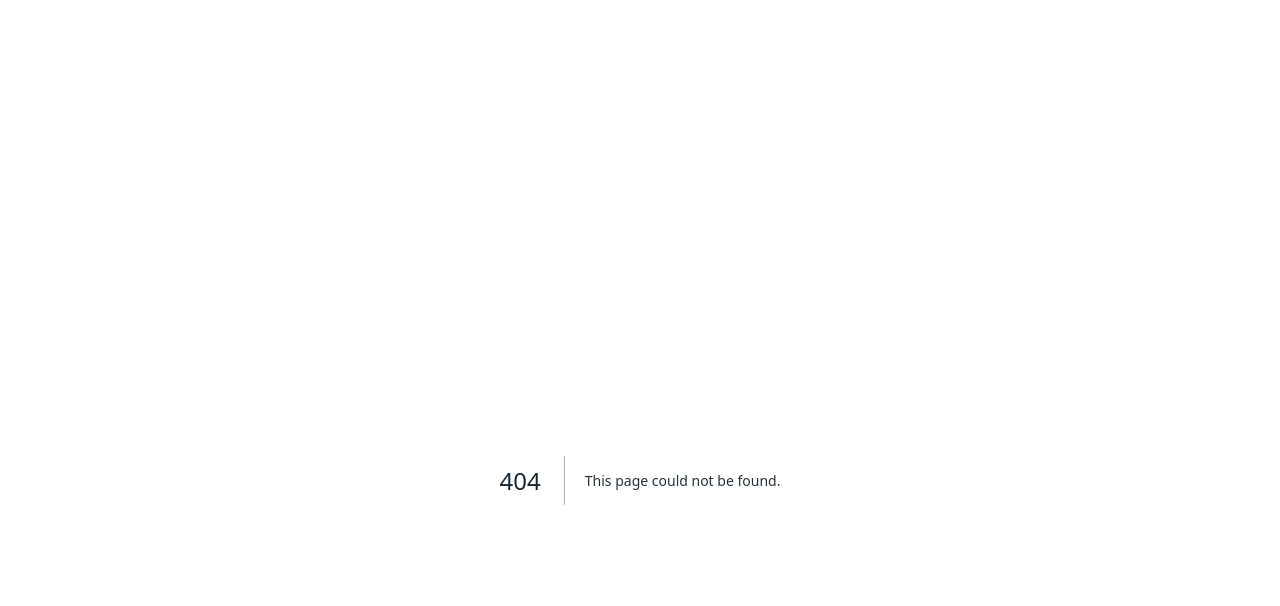
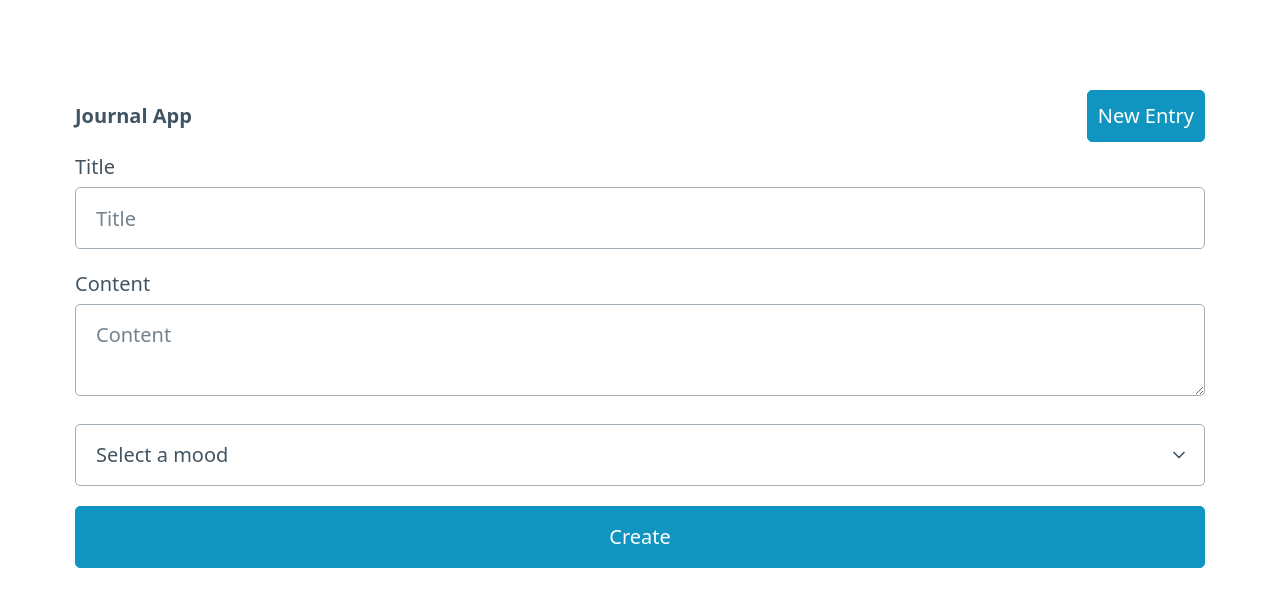
Before and after one commit to jess-bennett/development-journal, a Next.js app: page /entry/create in a window 1280 px wide. Before the commit this address had no page. Shown: the top 606 px of the page. Built offline with nearby package versions, Linux system fonts and the light colour scheme.

Commit message:
feat: add edit and delete functionality

```diff
--- /dev/null
+++ b/app/api/entry/delete/route.ts
@@ -0,0 +1,11 @@
+import type { NextRequest } from "next/server";
+import prisma from "@/lib/prisma";
+export async function DELETE(req: NextRequest) {
+  const { searchParams } = req.nextUrl;
+  const id = searchParams.get("id")!;
+  await prisma.entry.delete({
+    where: {
+      id,
+    },
+  });
+}
--- /dev/null
+++ b/app/entry/create/page.tsx
@@ -0,0 +1,39 @@
+import React from "react";
+import { Mood, PrismaClient } from "@prisma/client";
+import { redirect } from "next/navigation";
+
+const prisma = new PrismaClient();
+
+async function createEntry(data: FormData) {
+  "use server";
+  const formData = {
+    title: data.get("title")!.toString(),
+    content: data.get("content")!.toString(),
+    mood: data.get("mood")! as Mood,
+  };
+  await prisma.entry.create({ data: formData });
+  redirect("/");
+}
+
+export default function CreatePage() {
+  const moods = Object.values(Mood);
+  return (
+    <form action={createEntry}>
+      <label htmlFor="title">Title</label>
+      <input type="text" name="title" id="title" placeholder="Title" />
+      <label htmlFor="content">Content</label>
+      <textarea name="content" id="content" placeholder="Content" />
+      <select name="mood">
+        <option value="" disabled selected>
+          Select a mood
+        </option>
+        {moods.map((mood, idx) => (
+          <option key={idx} value={mood}>
+            {mood}
+          </option>
+        ))}
+      </select>
+      <button type="submit">Create</button>
+    </form>
+  );
+}
--- a/app/layout.tsx
+++ b/app/layout.tsx
@@ -1,5 +1,6 @@
 import { Metadata } from "next";
 import "@picocss/pico";
+import Navbar from "@/components/Navbar";
 
 export const metadata: Metadata = {
   title: "Create Next App",
@@ -14,7 +15,10 @@ export default function RootLayout({
   return (
     <html lang="en">
       <body>
-        <main className="container">{children}</main>
+        <main className="container">
+          <Navbar />
+          {children}
+        </main>
       </body>
     </html>
   );
--- /dev/null
+++ b/components/Navbar.tsx
@@ -0,0 +1,21 @@
+import Link from "next/link";
+import React from "react";
+
+export default function Navbar() {
+  return (
+    <nav>
+      <ul>
+        <li>
+          <strong>Journal App</strong>
+        </li>
+      </ul>
+      <ul>
+        <li>
+          <Link href="/entry/create" role={"button"}>
+            New Entry
+          </Link>
+        </li>
+      </ul>
+    </nav>
+  );
+}
--- a/next.config.js
+++ b/next.config.js
@@ -1,4 +1,4 @@
 /** @type {import('next').NextConfig} */
-const nextConfig = {}
+const nextConfig = {};
 
-module.exports = nextConfig
+module.exports = nextConfig;
```
Also changed, not shown: app/entry/edit/page.tsx (added, +54 -0 lines), app/page.tsx (+9 -5 lines), components/EntryCard.tsx (added, +39 -0 lines).
